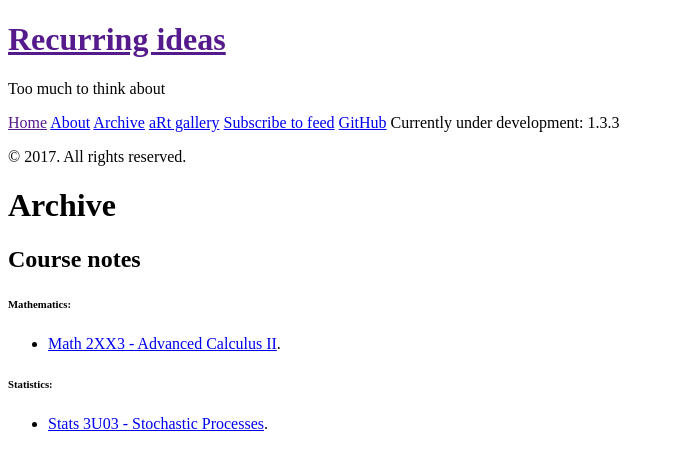
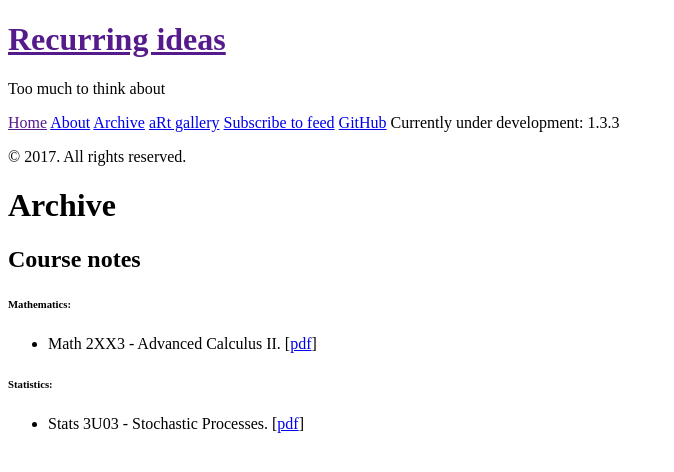
Before and after one commit to parksw3/parksw3.github.io, a Jekyll site: the page built from archive.md, in a window 1280 px wide. Shown: the top 472 px of the page, without its empty margins (0-674 px from the left). Built offline with Jekyll 4.4.1, drawn with Linux system fonts in a browser that asks for light colours.

Commit message:
quick fix

```diff
--- a/archive.md
+++ b/archive.md
@@ -8,8 +8,8 @@ Course notes
 
 ###### Mathematics:
 
-* [Math 2XX3 - Advanced Calculus II](archive/course_notes/math_2xx3_lecture_notes.pdf).
+* Math 2XX3 - Advanced Calculus II. \[[pdf](https://parksw3.github.io/archive/course_notes/math_2xx3_lecture_notes.pdf)\]
 
 ###### Statistics:
 
-* [Stats 3U03 - Stochastic Processes](/archive/course_notes/stats_3u03_lecture_notes.pdf).
+* Stats 3U03 - Stochastic Processes. \[[pdf](https://parksw3.github.io/archive/course_notes/stats_3u03_lecture_notes.pdf)\]
```
